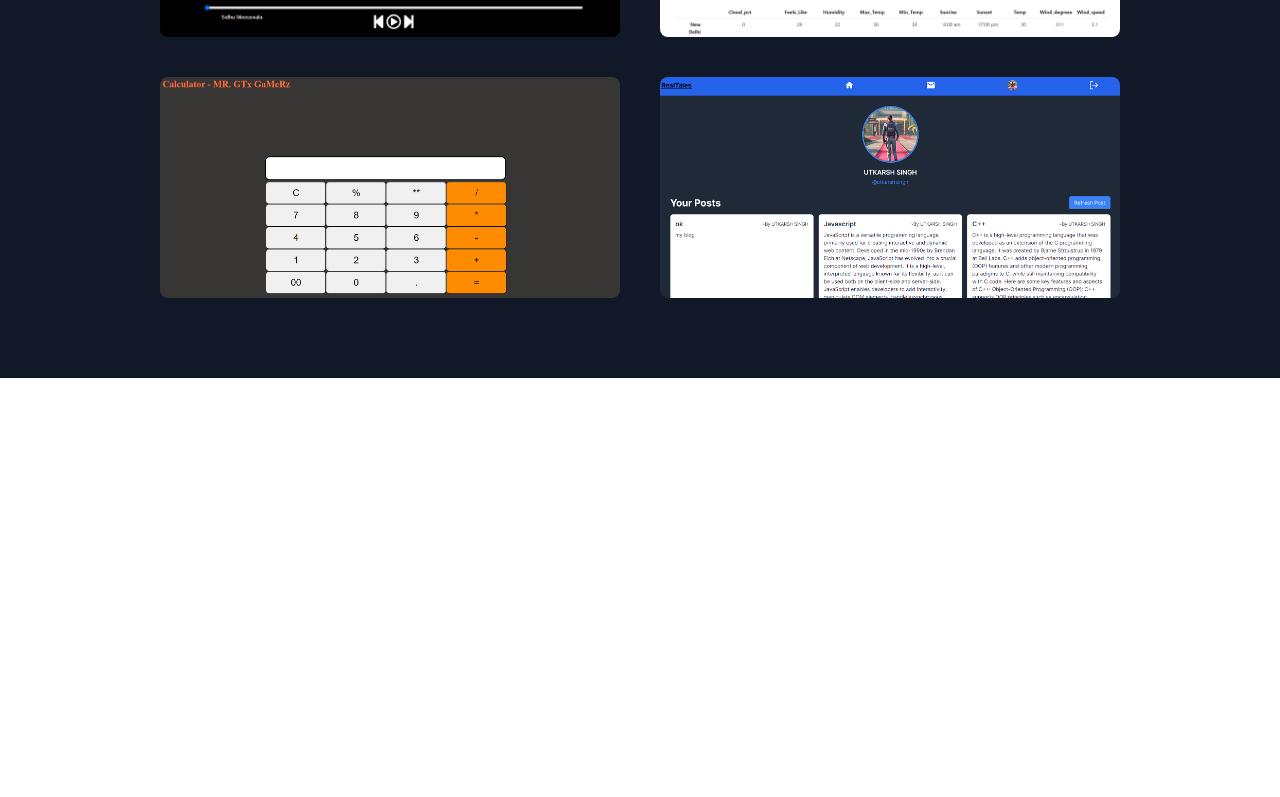
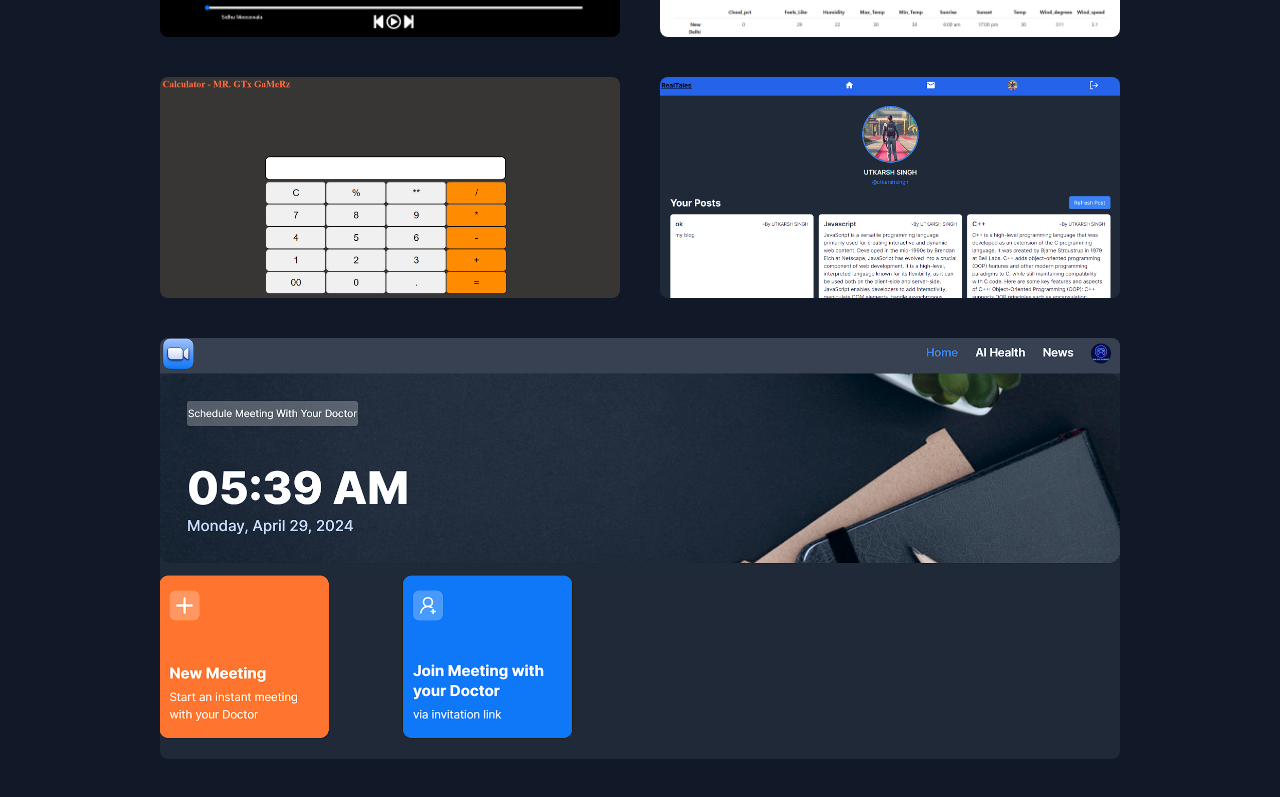
Before and after one commit to iutkarsh077/Portfolio, a React (Vite) app: page / in a window 1280 px wide. Shown: the part 3320-4117 px from the top of the page. Before the commit the page ends 3698 px from the top, so only its background shows below. Built offline with nearby package versions, Linux system fonts and the light colour scheme.

Commit message:
nw project added healthify

```diff
--- a/src/App.jsx
+++ b/src/App.jsx
@@ -13,6 +13,7 @@ import auth from './assets/auth.png';
 import shopsmart from "./assets/shopsmart.png";
 import RealTales from "./assets/RealTales.png";
 import codingCourses from './assets/coderCourses.png';
+import healthify from './assets/healthify.png';
 
 import {
   AiFillTwitterCircle,
@@ -310,6 +311,20 @@ export default function App() {
               </a>
             </div>
 
+            <div className="basis-1/3 flex-1">
+              <a
+                href="https://healthify-lake.vercel.app/"
+                target="_blank"
+              >
+                <img
+                  className="rounded-lg object-cover"
+                  style={{ width: "100%", height: "100%" }}
+                  src={healthify}
+                  alt="Blog App"
+                />
+              </a>
+            </div>
+
           </div>
         </section>
       </main>
```
Also changed, not shown: src/assets/healthify.png (added), 1 other file (tests, documents, lock files or other folders).
